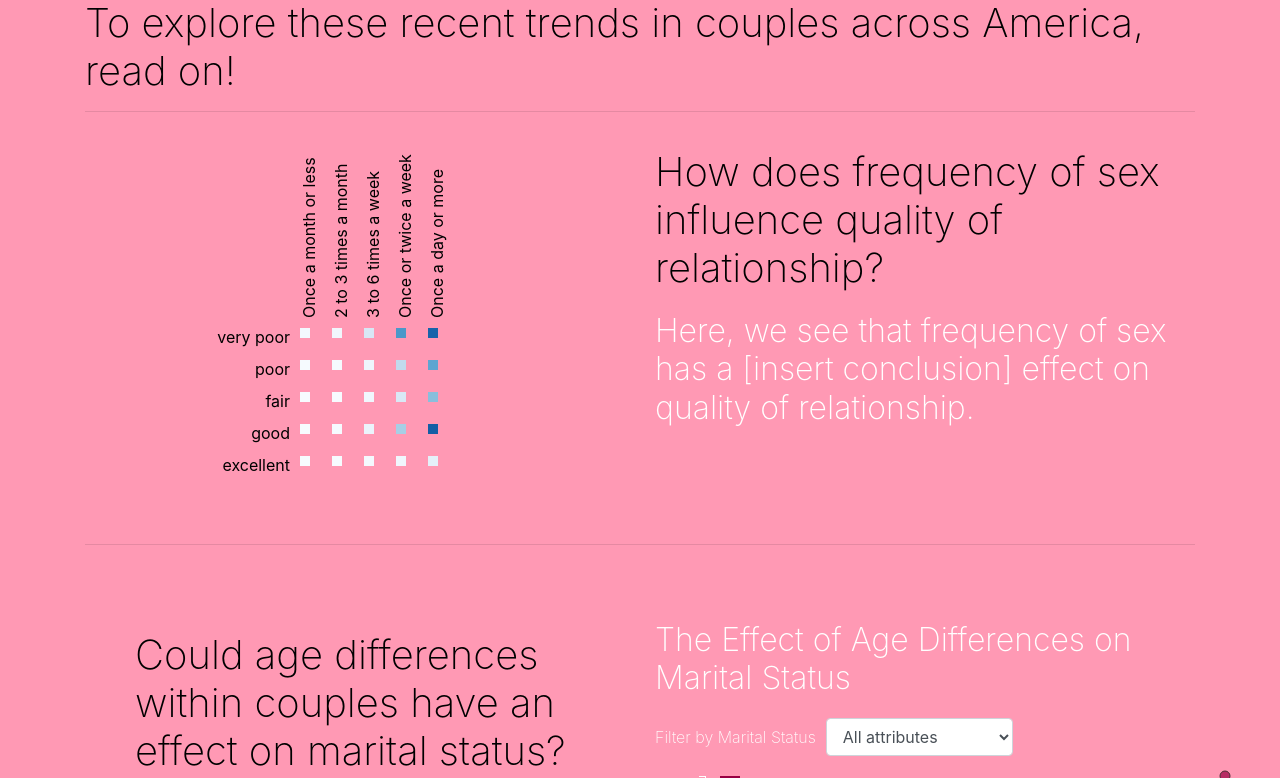
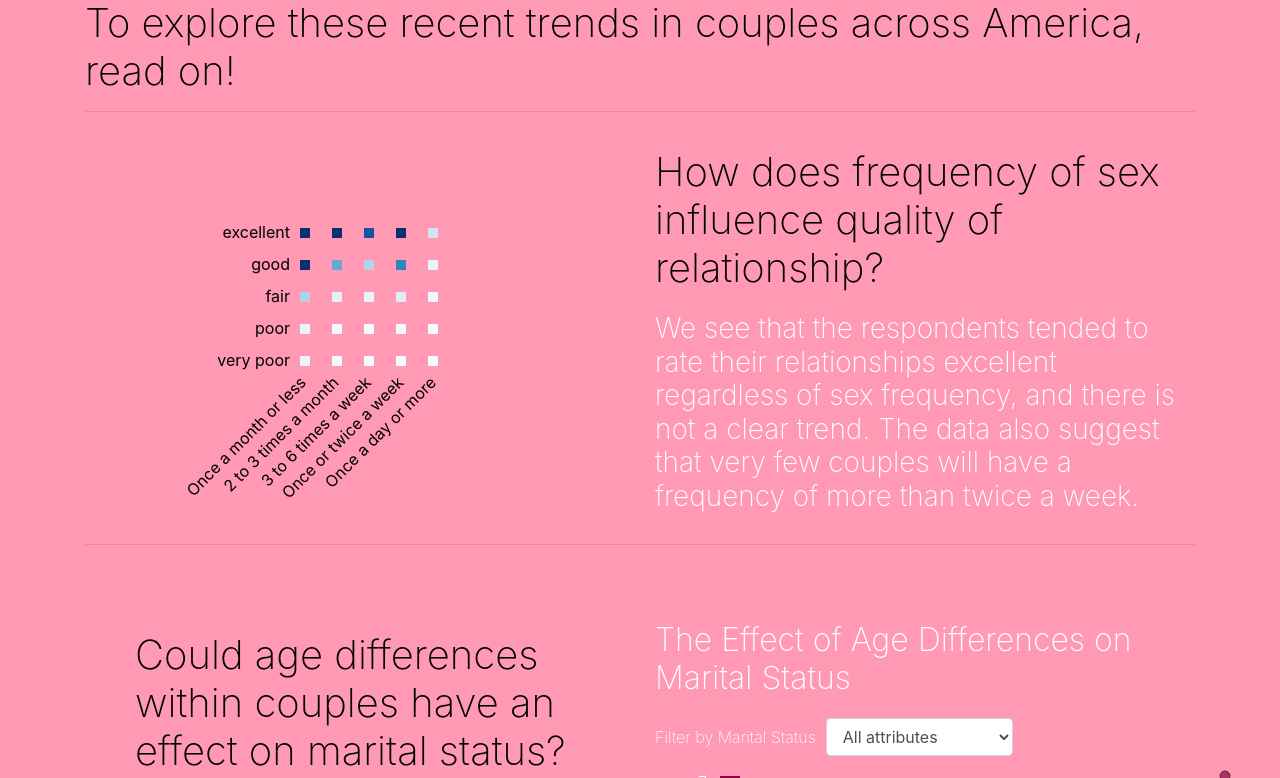
Before and after one commit to viz-cupid/viz-cupid, a plain HTML site: page index.html in a window 1280 px wide. Shown: the part 1305-2083 px from the top of the page. Drawn offline with nearby package versions, Linux system fonts and the light colour scheme.

Commit message:
Fix matrix axes and data orientation

```diff
--- a/css/style.css
+++ b/css/style.css
@@ -10,6 +10,10 @@ img {
 img {
   height: 130px;
   width: 169px;
+}
+
+.matrix-x-axis-label {
+  text-anchor: end;
 }
 
 /****************/
--- a/index.html
+++ b/index.html
@@ -57,9 +57,9 @@
 				</div>
 				<div class="col-md-6">
 					<h1>How does frequency of sex influence quality of relationship?</h1>
-					<h2>Here, we see that frequency of sex has a [insert conclusion] effect
-						on quality of relationship.
-					<h2>
+					<h3>We see that the respondents tended to rate their relationships excellent regardless
+						of sex frequency, and there is not a clear trend. The data also suggest that very few couples
+						will have a frequency of more than twice a week.</h3>
 
 				</div>
 			</div>
@@ -119,11 +119,15 @@
 					dated before getting married, plotted by age. To view the visualization in
 					more detail, use the brushing component on the area chart below it.</h3>
 
+					<h3>One couple dated for thirty some years before finally getting married, but most other couples
+					did not take nearly as long. Another couple went through meeting each other and getting married within a year.
+					On average we see that most respondents dated for less than 6 years before getting married.</h3>
+
 					<p></p>
-					<h2>Are there differences between heterosexual and same-sex marriages?</h2>
-					<h3>We see that there are indeed differences between heterosexual and
-					same-sex marriages, as we see [insert trends after analyzing visualization].</h3>
-					<p></p>
+<!--					<h2>Are there differences between heterosexual and same-sex marriages?</h2>-->
+<!--					<h3>We see that there are indeed differences between heterosexual and-->
+<!--					same-sex marriages, as we see [insert trends after analyzing visualization].</h3>-->
+<!--					<p></p>-->
 
 				</div>
 				<div class="col-md-6">
--- a/js/matrixvis.js
+++ b/js/matrixvis.js
@@ -18,7 +18,7 @@ MatrixVis = function(_parentElement, _data) {
 MatrixVis.prototype.initVis = function() {
   var vis = this;
 
-  vis.margin = { top: 200, right: 0, bottom: 60, left: 200 };
+  vis.margin = { top: 100, right: 0, bottom: 260, left: 200 };
 
   (vis.width =
     $("#" + vis.parentElement).width() - vis.margin.left - vis.margin.right),
@@ -36,6 +36,16 @@ MatrixVis.prototype.initVis = function() {
       "translate(" + vis.margin.left + "," + vis.margin.top + ")"
     );
 
+  // Setup the tool tip. This tooltip code is taken from previous homework.
+  var tool_tip = d3
+    .tip()
+    .attr("class", "d3-tip")
+    .offset([-8, 0])
+    .html(d => {
+      return `${d} respondents`;
+    });
+  vis.svg.call(tool_tip);
+
   vis.scale = d3.scaleSequential(d3.interpolateGreys);
 
   vis.x_domain = [
@@ -47,49 +57,122 @@ MatrixVis.prototype.initVis = function() {
   ];
   vis.y_domain = ["very poor", "poor", "fair", "good", "excellent"];
 
+  // var legend = vis.svg.append("g").data([0, 50, 100, 200, 300, 400]);
+  // legend
+  //   .selectAll("rect")
+  //   .enter()
+  //   .append("rect")
+  //   .attr("x", 0)
+  //   .attr("y", 0)
+  //   .attr("width", 50)
+  //   .attr("height", 20)
+  //   .attr("fill", "green");
+
   var y = (d, i) => i * 32 + 15;
 
-  // select all the rows
+  // // select all the rows
+  // var rootSelection = vis.svg
+  //   .selectAll(".row")
+  //   .data(vis.data, d => d.frequency);
+  //
+  // // make column labels
+  // rootSelection
+  //   .enter()
+  //   .append("text")
+  //   .attr("x", (d, i) => -105 + 23 * i)
+  //   .attr("y", (d, i) => i * 23 + 115)
+  //   .text(d => d.frequency)
+  //   .attr("class", "matrix-x-axis-label")
+  //   .attr("transform", `rotate(${270 + 45})`);
+  //
+  // var rows = rootSelection
+  //   .enter()
+  //   .append("g")
+  //   .attr("class", "row")
+  //   .attr("transform", (d, i) => `translate(0, ${32 * i})`);
+  // rows
+  //   .append("text")
+  //   .attr("y", 10)
+  //   .attr("x", -10)
+  //   .style("text-anchor", "end")
+  //   .text((d, i) => vis.y_domain[i]);
+  //
+  // rootSelection
+  //   .transition()
+  //   .duration(200)
+  //   .attr("transform", (d, i) => `translate(0, ${32 * i})`);
+  //
+  // var squares = rows.selectAll(".matrix-square").data(d => d.ratings);
+  // squares
+  //   .enter()
+  //   .append("rect")
+  //   .attr("x", (d, i) => i * 32)
+  //   .attr("y", 0)
+  //   .attr("height", 10)
+  //   .attr("width", 10)
+  //   .attr("class", "matrix-square")
+  //   .attr("fill", d => d3.interpolateBlues(d / 600));
+
+  // select all the columns
   var rootSelection = vis.svg
-    .selectAll(".row")
+    .selectAll(".matrix-column")
     .data(vis.data, d => d.frequency);
 
   // make column labels
   rootSelection
     .enter()
     .append("text")
-    .attr("x", 10)
-    .attr("y", y)
+    .attr("x", (d, i) => -105 + 23 * i)
+    .attr("y", (d, i) => i * 23 + 115)
     .text(d => d.frequency)
-    .attr("transform", "rotate(270)");
+    .attr("class", "matrix-x-axis-label")
+    .attr("transform", `rotate(${270 + 45})`);
 
+  // make group for columns
+  var columns = rootSelection
+    .enter()
+    .append("g")
+    .attr("class", "matrix-column")
+    .attr("transform", (d, i) => `translate(${32 * i}, 0)`);
+  // .attr("transform", (d, i) => `translate(0, ${32 * i})`);
+
+  // rows group
   var rows = rootSelection
     .enter()
     .append("g")
-    .attr("class", "row")
+    .attr("class", "matrix-column")
     .attr("transform", (d, i) => `translate(0, ${32 * i})`);
+
+  // label the rows tbh
   rows
     .append("text")
-    .attr("y", 15)
+    .attr("y", 10)
     .attr("x", -10)
     .style("text-anchor", "end")
-    .text((d, i) => vis.y_domain[i]);
+    .text((d, i) => vis.y_domain[4 - i]);
 
   rootSelection
     .transition()
     .duration(200)
-    .attr("transform", (d, i) => `translate(0, ${32 * i})`);
+    // .attr("transform", (d, i) => `translate(0, ${32 * i})`);
+    // .attr("transform", (d, i) => `translate(0, ${32 * 5 - 32 * i})`);
+    .attr("transform", (d, i) => `translate(${32 * i}, 0)`);
 
-  var squares = rows.selectAll(".matrix-square").data(d => d.ratings);
+  var squares = columns.selectAll(".matrix-square").data(d => d.ratings);
   squares
     .enter()
+    // .append("text")
     .append("rect")
-    .attr("x", (d, i) => i * 32)
-    .attr("y", 0)
+    .on("mouseover", tool_tip.show)
+    .on("mouseout", tool_tip.hide)
+    .attr("y", (d, i) => (4 - i) * 32)
+    // .attr("x", (d, i) => i * 32)
+    .attr("x", 0)
+    // .text((d, i) => d);
     .attr("height", 10)
     .attr("width", 10)
     .attr("class", "matrix-square")
-    .attr("fill", d => d3.interpolateBlues(d / 600));
+    .attr("fill", d => d3.interpolateBlues(d / 300));
 
   // (Filter, aggregate, modify data)
   // vis.wrangleData();
```
